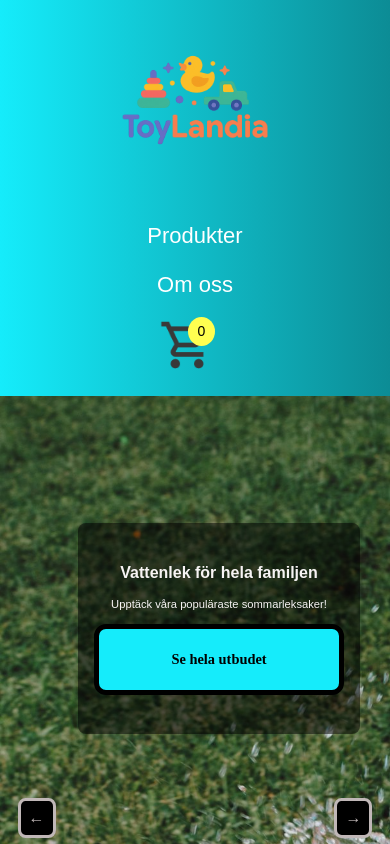
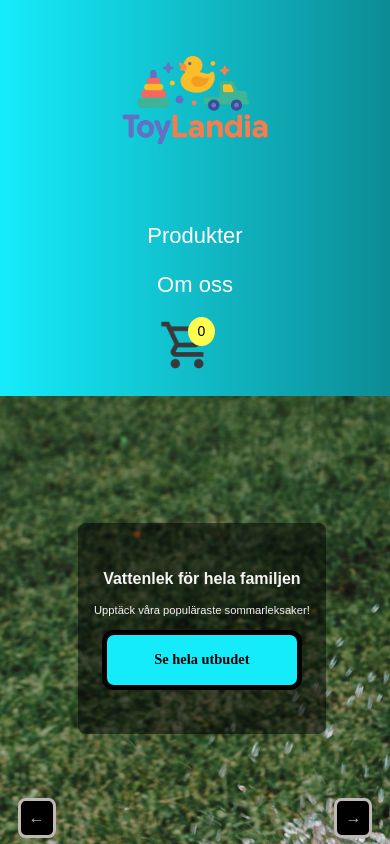
Before and after one commit to FBetulDemir/webbshop, a React (Vite) app: page /#/ in a window 390 px wide. Shown: the top 844 px of the page. Built offline with nearby package versions, Linux system fonts and the light colour scheme; no server answers; the database is empty; sample sign-in values are in the browser's storage.

Commit message:
Enhance responsive design by adjusting widths and styles in various components for better mobile compatibility

```diff
--- a/src/styles/AddNewProduct.css
+++ b/src/styles/AddNewProduct.css
@@ -27,3 +27,12 @@
         }
     }
 }
+
+
+@media (max-width: 768px) {
+    .add-product{
+        form{
+            width: 90%;
+        }
+    }
+}
--- a/src/styles/AdminConsole.css
+++ b/src/styles/AdminConsole.css
@@ -21,3 +21,18 @@
     display:flex;
     gap: 2em;
 }
+
+
+@media (max-width: 768px) {
+    .buttons-div {
+        flex-direction: column;
+    }
+    .admin-info{
+        h2{
+            font-size: 2em;
+        }
+        p{
+            font-size: 1.2em;
+        }
+    }
+}
--- a/src/styles/AdminStartPage.css
+++ b/src/styles/AdminStartPage.css
@@ -28,3 +28,9 @@
 .admin-start label{
     padding: 0.3em 0.5em;
 }
+
+@media (max-width: 768px) {
+    .admin-start{
+      width: 90%;
+    }
+}
--- a/src/styles/Button.css
+++ b/src/styles/Button.css
@@ -15,7 +15,7 @@
     height: 71px;
     justify-content: center;
     align-items: center;
-    flex-shrink: 0;
+    flex-shrink: 1;
 }
 
 .blue-btn:hover{
@@ -23,3 +23,12 @@
     color: #15ECFB;
     cursor: pointer;
 }
+
+@media (max-width: 768px) {
+    .blue-btn{
+        font-size: 18px;
+        padding: 0.5em 1em;
+        width: 200px;
+        height: 60px;
+    }
+}
--- a/src/styles/EditProduct.css
+++ b/src/styles/EditProduct.css
@@ -26,3 +26,10 @@
         align-self: flex-start;
     }
 }
+
+@media (max-width: 768px) {
+    .edit-product-form{
+        width: 90%;
+    }
+
+}
--- a/src/styles/ProductList.css
+++ b/src/styles/ProductList.css
@@ -4,7 +4,7 @@
     justify-content: center;
     text-align: center;
     margin: 1em 3em;
-    min-width: 350px;
+
     ul{
         list-style-type: none;
         display: grid;
@@ -62,7 +62,7 @@
 }
 
 
-@media (max-width: 990px) {
+@media (max-width: 1024px) {
     .product-list-wrapper ul{
         display: grid;
         grid-template-columns: 1fr;
@@ -78,7 +78,7 @@
 
 }
 
-@media (max-width: 680px) {
+@media (max-width: 768px) {
 
     .edit-delete-btn{
         display: flex;
```
